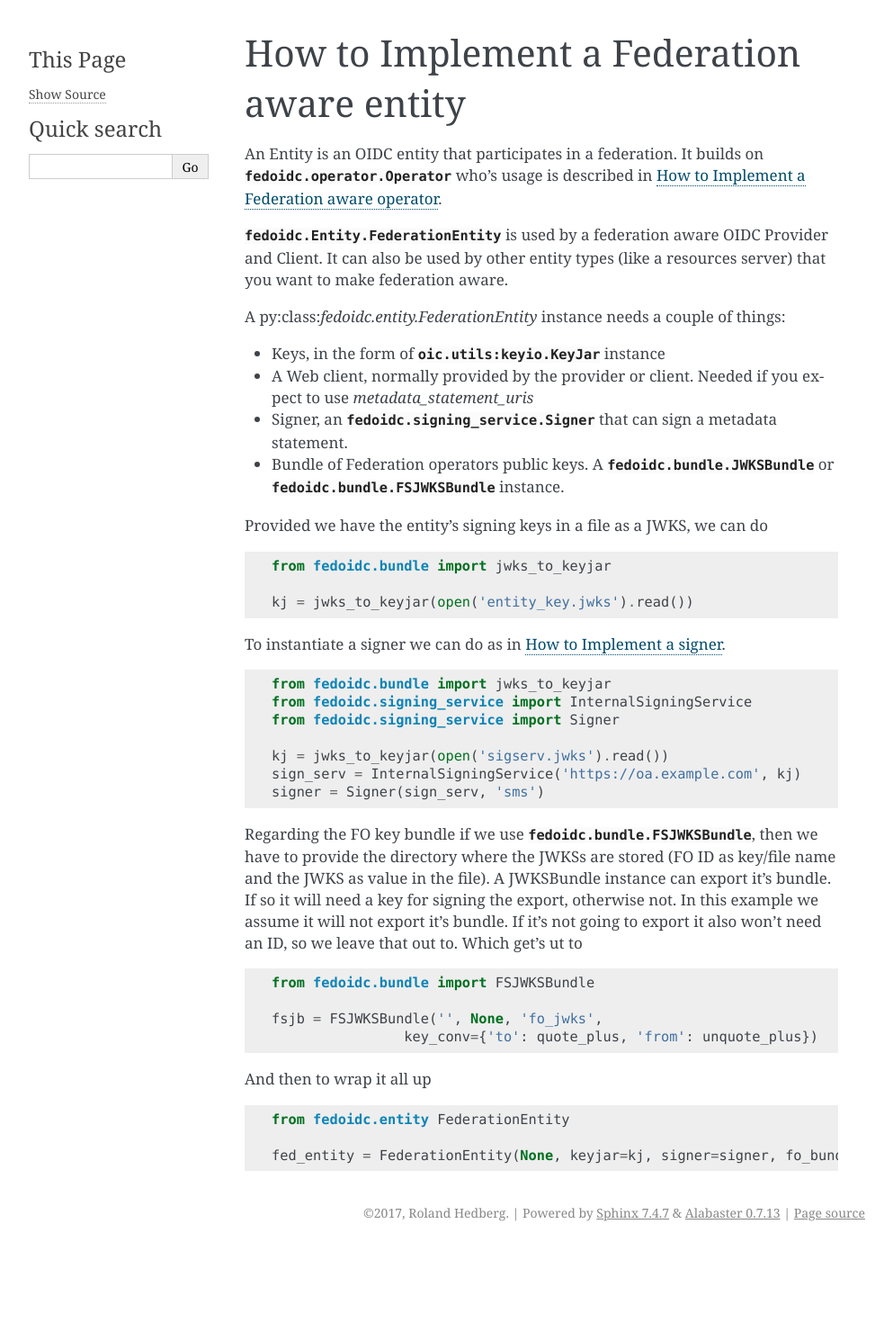
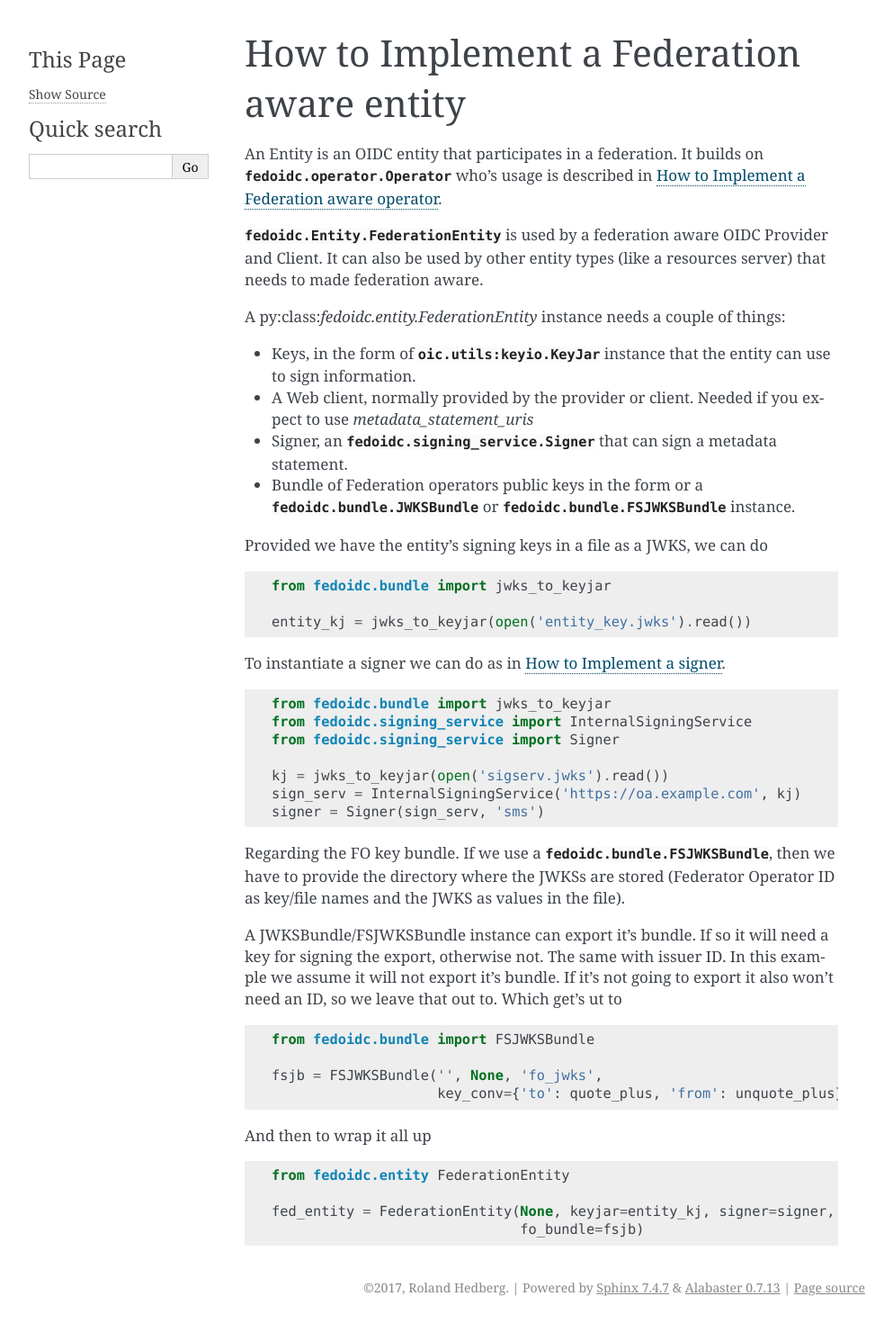
Before and after one commit to daserzw/fedoidc, a Sphinx documentation site: the page built from doc/howto/entity.rst, in a window 1280 px wide. Shown: the whole page at 90% size, without its empty margins (148-1141 px from the left). Built offline with Sphinx 7.4.7, drawn with Linux system fonts in a browser that asks for light colours; before the commit the page ends 1387 px from its top, so only the background shows below that.

```diff
--- a/doc/howto/entity.rst
+++ b/doc/howto/entity.rst
@@ -9,22 +9,25 @@ described in :ref:`howto_operator`.
 
 :py:class:`fedoidc.Entity.FederationEntity` is used by a federation
 aware OIDC Provider and Client. It can also be used by other
-entity types (like a resources server) that you want to make federation aware.
+entity types (like a resources server) that needs to made federation aware.
 
 A py:class:`fedoidc.entity.FederationEntity` instance needs a couple of things:
 
-* Keys, in the form of :py:class:`oic.utils:keyio.KeyJar` instance
-* A Web client, normally provided by the provider or client. Needed if you expect to use
-  *metadata_statement_uris*
-* Signer, an :py:class:`fedoidc.signing_service.Signer` that can sign a metadata statement.
-* Bundle of Federation operators public keys. A :py:class:`fedoidc.bundle.JWKSBundle` or
+* Keys, in the form of :py:class:`oic.utils:keyio.KeyJar` instance that the
+  entity can use to sign information.
+* A Web client, normally provided by the provider or client. Needed if you
+  expect to use *metadata_statement_uris*
+* Signer, an :py:class:`fedoidc.signing_service.Signer` that can sign a
+  metadata statement.
+* Bundle of Federation operators public keys in the form or a
+  :py:class:`fedoidc.bundle.JWKSBundle` or
   :py:class:`fedoidc.bundle.FSJWKSBundle` instance.
 
 Provided we have the entity's signing keys in a file as a JWKS, we can do ::
 
     from fedoidc.bundle import jwks_to_keyjar
 
-    kj = jwks_to_keyjar(open('entity_key.jwks').read())
+    entity_kj = jwks_to_keyjar(open('entity_key.jwks').read())
 
 To instantiate a signer we can do as in :ref:`howto_signer`. ::
 
@@ -36,22 +39,25 @@ To instantiate a signer we can do as in :ref:`howto_signer`. ::
     sign_serv = InternalSigningService('https://oa.example.com', kj)
     signer = Signer(sign_serv, 'sms')
 
-Regarding the FO key bundle if we use :py:class:`fedoidc.bundle.FSJWKSBundle`,
-then we have to provide the directory where the JWKSs are stored (FO ID as
-key/file name and the JWKS as value in the file).
-A JWKSBundle instance can export it's bundle. If so it will need a key
-for signing the export, otherwise not. In this example we assume it will not
-export it's bundle. If it's not going to export it also won't need an
+Regarding the FO key bundle. If we use a :py:class:`fedoidc.bundle.FSJWKSBundle`,
+then we have to provide the directory where the JWKSs are stored (Federator
+Operator ID as key/file names and the JWKS as values in the file).
+
+A JWKSBundle/FSJWKSBundle instance can export it's bundle. If so it will need a
+key for signing the export, otherwise not. The same with issuer ID.
+In this example we assume it will not export it's bundle.
+If it's not going to export it also won't need an
 ID, so we leave that out to. Which get's ut to ::
 
     from fedoidc.bundle import FSJWKSBundle
 
     fsjb = FSJWKSBundle('', None, 'fo_jwks',
-                    key_conv={'to': quote_plus, 'from': unquote_plus})
+                        key_conv={'to': quote_plus, 'from': unquote_plus})
 
 
 And then to wrap it all up ::
 
     from fedoidc.entity FederationEntity
 
-    fed_entity = FederationEntity(None, keyjar=kj, signer=signer, fo_bundle=fsjb)
+    fed_entity = FederationEntity(None, keyjar=entity_kj, signer=signer,
+                                  fo_bundle=fsjb)
--- a/doc/index.rst
+++ b/doc/index.rst
@@ -15,6 +15,7 @@ Contents:
    :maxdepth: 2
 
    fedoidc
+   howto/bundle
    howto/signer
    howto/operator
    howto/entity
```
Also changed, not shown: doc/howto/bundle.rst (added, +100 -0 lines), doc/howto/operator.rst (+19 -8 lines), doc/howto/signer.rst (+25 -9 lines).
